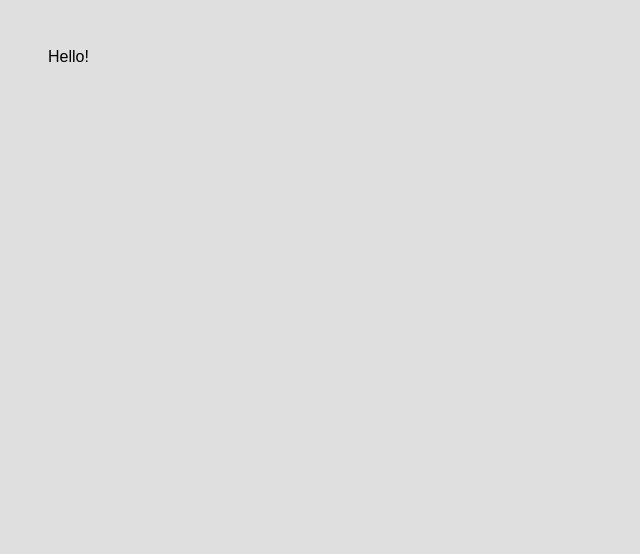
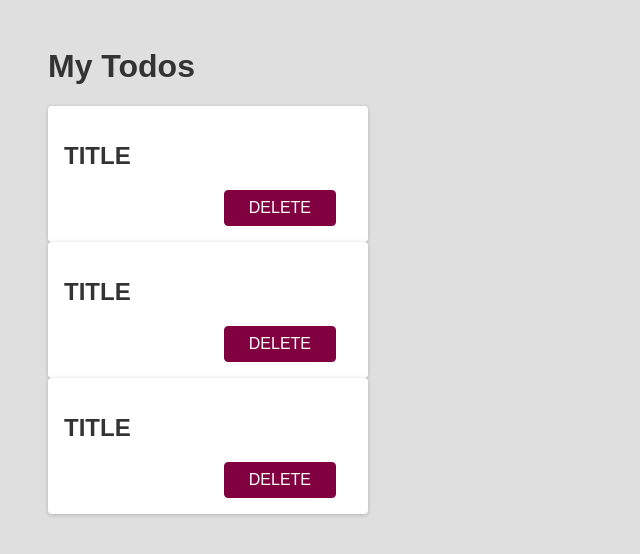
Before and after one commit to daklo91/react-course-daklo, a React (Create React App) app: page / in a window 1280 px wide. Shown: the top 554 px of the page, without its empty margins (0-640 px from the left). Built offline with nearby package versions, Linux system fonts and the light colour scheme.

Commit message:
Use first ever component

```diff
--- a/src/App.js
+++ b/src/App.js
@@ -1,5 +1,14 @@
+import Todo from "./components/Todo";
+
 function App() {
-  return <div>Hello!</div>;
+  return (
+    <div>
+      <h1>My Todos</h1>
+      <Todo />
+      <Todo />
+      <Todo />
+    </div>
+  );
 }
 
 export default App;
```
